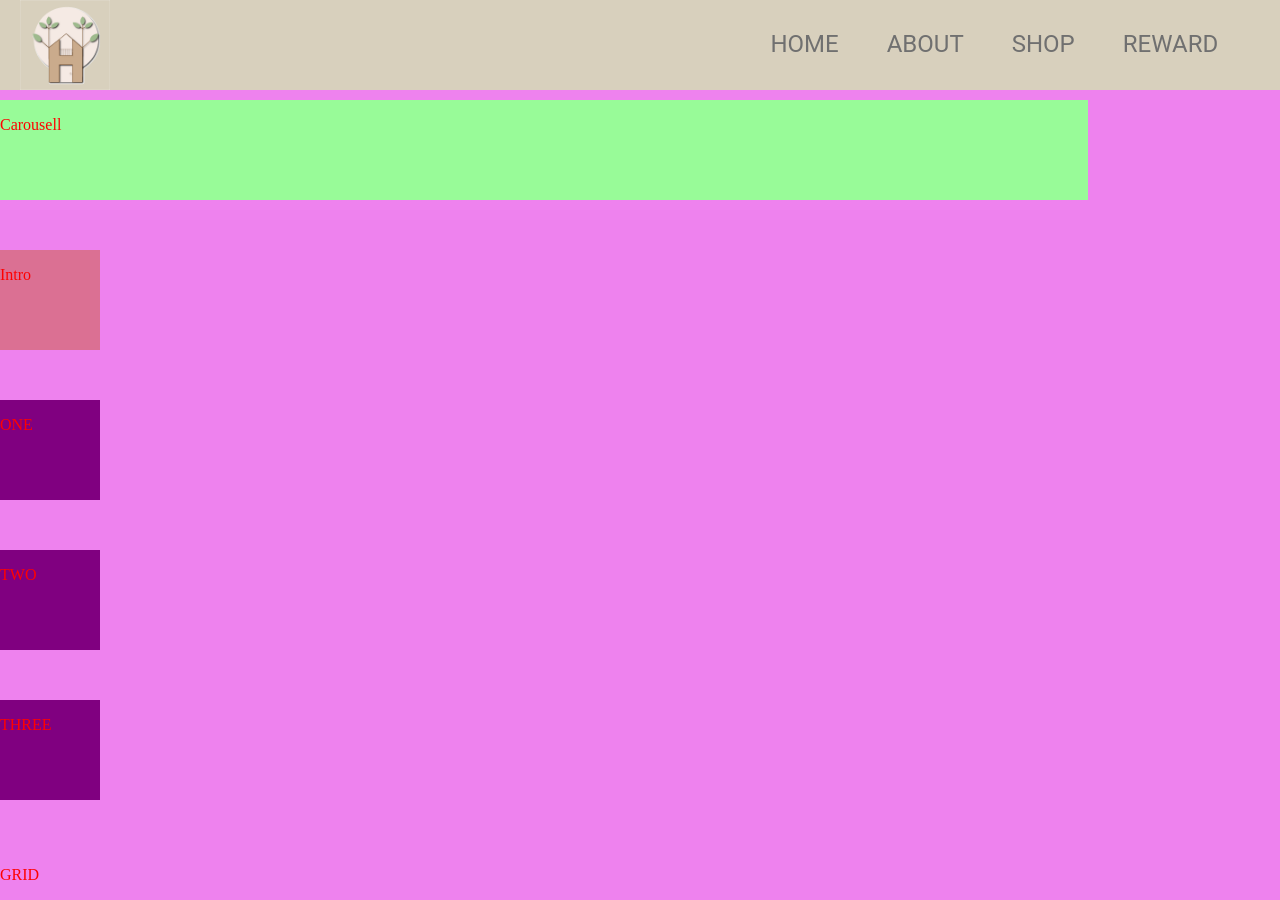
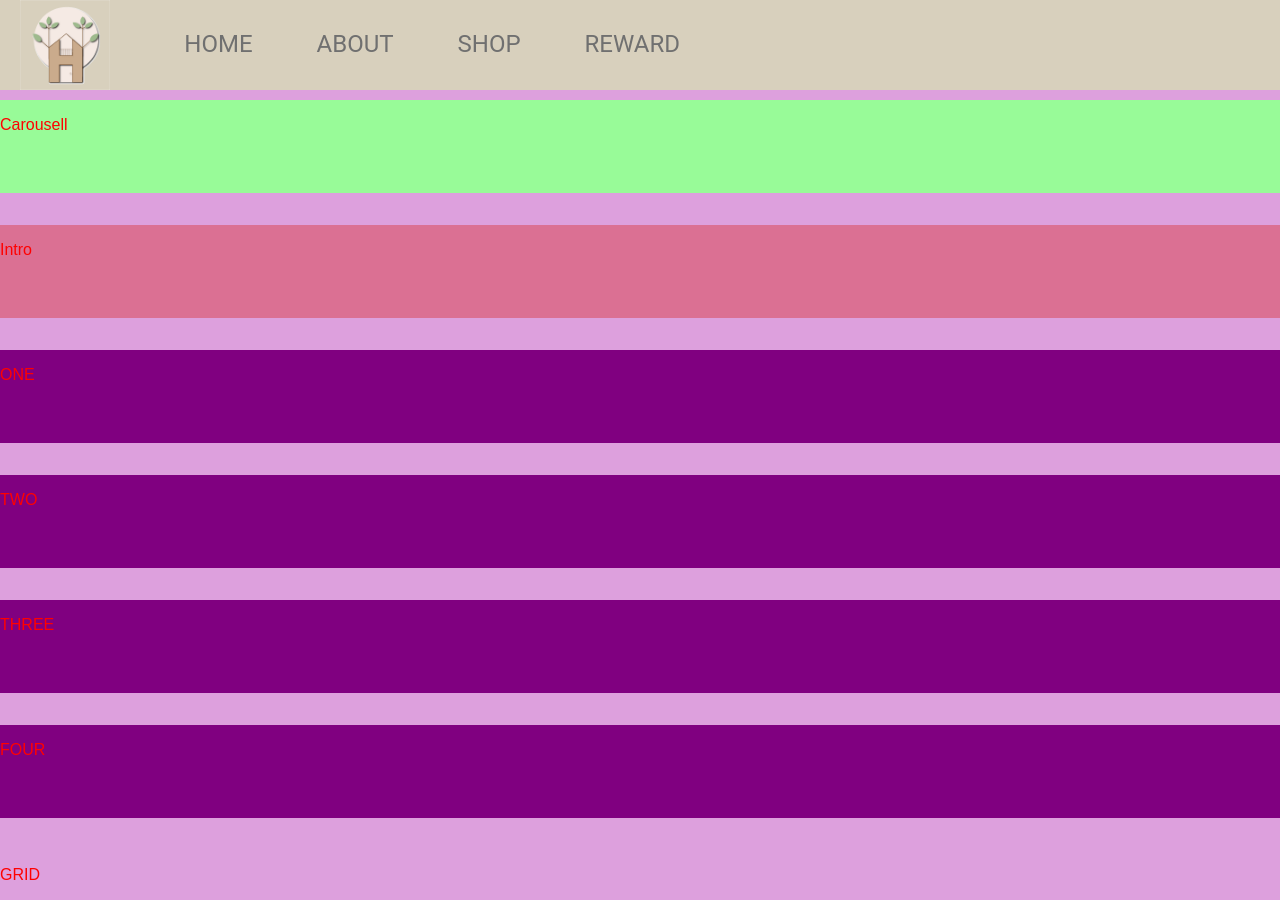
Before and after one commit to ThineZ/IP-PROJECT, a PHP site: page / in a window 1280 px wide. Run offline with PHP 8.4, Linux system fonts and the light colour scheme.

Commit message:
change nav layout, and grid layout

```diff
--- a/CSS/header.css
+++ b/CSS/header.css
@@ -519,7 +519,7 @@ nav a:hover {
 
   header {
     display: grid;
-    grid-template-columns: 1fr 1fr auto minmax(600px, 1fr) 0.2fr;
+    grid-template-columns: 1fr 1fr auto minmax(600px, 1fr);
   }
 
   .logo {
@@ -534,7 +534,7 @@ nav a:hover {
 
   nav {
     all: unset;
-    grid-column: 4/5;
+    grid-column: 2/4;
     display: flex;
     justify-content: flex-end;
     align-items: center;
@@ -547,7 +547,7 @@ nav a:hover {
   }
 
   nav li {
-    margin-left: 3em;
+    margin-left: 4em;
     margin-bottom: 0;
   }
 
@@ -590,57 +590,3 @@ nav a:hover {
     transform: scale(1, 1);
   }
 }
-
-/* Main Section */
-p {
-  color: red;
-}
-
-.grid-layout-one {
-  background-color: violet;
-  display: grid;
-  width: 100vw;
-  height: 100vh;
-  padding-top: 100px;
-  grid-template-columns: 1fr;
-  grid-template-rows: 1fr 1fr 1fr 1fr 1fr;
-  grid-template-areas:
-    "Carousell"
-    "Intro"
-    "One"
-    "Two"
-    "Three";
-}
-
-.carousell {
-  background-color: palegreen;
-  width: 85vw;
-  height: 100px;
-  grid-area: Carousell;
-}
-
-.intro {
-  background-color: palevioletred;
-  width: 100px;
-  height: 100px;
-  grid-area: Intro;
-}
-
-.layout-one {
-  background-color: purple;
-  width: 100px;
-  height: 100px;
-  grid-area: One;
-}
-.layout-two {
-  background-color: purple;
-  width: 100px;
-  height: 100px;
-  grid-area: Two;
-}
-.layout-three {
-  background-color: purple;
-  width: 100px;
-  height: 100px;
-  grid-area: Three;
-}
--- /dev/null
+++ b/CSS/index.css
@@ -0,0 +1,442 @@
+/*! normalize.css v8.0.1 | MIT License | github.com/necolas/normalize.css */
+
+/* Document
+   ========================================================================== */
+
+/**
+ * 1. Correct the line height in all browsers.
+ * 2. Prevent adjustments of font size after orientation changes in iOS.
+ */
+
+html {
+  line-height: 1.15; /* 1 */
+  -webkit-text-size-adjust: 100%; /* 2 */
+}
+
+/* Sections
+                             ========================================================================== */
+
+/**
+                           * Remove the margin in all browsers.
+                           */
+
+body {
+  margin: 0;
+}
+
+/**
+                           * Render the `main` element consistently in IE.
+                           */
+
+main {
+  display: block;
+}
+
+/**
+                           * Correct the font size and margin on `h1` elements within `section` and
+                           * `article` contexts in Chrome, Firefox, and Safari.
+                           */
+
+h1 {
+  font-size: 2em;
+  margin: 0.67em 0;
+}
+
+/* Grouping content
+                             ========================================================================== */
+
+/**
+                           * 1. Add the correct box sizing in Firefox.
+                           * 2. Show the overflow in Edge and IE.
+                           */
+
+hr {
+  box-sizing: content-box; /* 1 */
+  height: 0; /* 1 */
+  overflow: visible; /* 2 */
+}
+
+/**
+                           * 1. Correct the inheritance and scaling of font size in all browsers.
+                           * 2. Correct the odd `em` font sizing in all browsers.
+                           */
+
+pre {
+  font-family: monospace, monospace; /* 1 */
+  font-size: 1em; /* 2 */
+}
+
+/* Text-level semantics
+                             ========================================================================== */
+
+/**
+                           * Remove the gray background on active links in IE 10.
+                           */
+
+a {
+  background-color: transparent;
+}
+
+/**
+                           * 1. Remove the bottom border in Chrome 57-
+                           * 2. Add the correct text decoration in Chrome, Edge, IE, Opera, and Safari.
+                           */
+
+abbr[title] {
+  border-bottom: none; /* 1 */
+  text-decoration: underline; /* 2 */
+  text-decoration: underline dotted; /* 2 */
+}
+
+/**
+                           * Add the correct font weight in Chrome, Edge, and Safari.
+                           */
+
+b,
+strong {
+  font-weight: bolder;
+}
+
+/**
+                           * 1. Correct the inheritance and scaling of font size in all browsers.
+                           * 2. Correct the odd `em` font sizing in all browsers.
+                           */
+
+code,
+kbd,
+samp {
+  font-family: monospace, monospace; /* 1 */
+  font-size: 1em; /* 2 */
+}
+
+/**
+                           * Add the correct font size in all browsers.
+                           */
+
+small {
+  font-size: 80%;
+}
+
+/**
+                           * Prevent `sub` and `sup` elements from affecting the line height in
+                           * all browsers.
+                           */
+
+sub,
+sup {
+  font-size: 75%;
+  line-height: 0;
+  position: relative;
+  vertical-align: baseline;
+}
+
+sub {
+  bottom: -0.25em;
+}
+
+sup {
+  top: -0.5em;
+}
+
+/* Embedded content
+                             ========================================================================== */
+
+/**
+                           * Remove the border on images inside links in IE 10.
+                           */
+
+img {
+  border-style: none;
+}
+
+/* Forms
+                             ========================================================================== */
+
+/**
+                           * 1. Change the font styles in all browsers.
+                           * 2. Remove the margin in Firefox and Safari.
+                           */
+
+button,
+input,
+optgroup,
+select,
+textarea {
+  font-family: inherit; /* 1 */
+  font-size: 100%; /* 1 */
+  line-height: 1.15; /* 1 */
+  margin: 0; /* 2 */
+}
+
+/**
+                           * Show the overflow in IE.
+                           * 1. Show the overflow in Edge.
+                           */
+
+button,
+input {
+  /* 1 */
+  overflow: visible;
+}
+
+/**
+                           * Remove the inheritance of text transform in Edge, Firefox, and IE.
+                           * 1. Remove the inheritance of text transform in Firefox.
+                           */
+
+button,
+select {
+  /* 1 */
+  text-transform: none;
+}
+
+/**
+                           * Correct the inability to style clickable types in iOS and Safari.
+                           */
+
+button,
+[type="button"],
+[type="reset"],
+[type="submit"] {
+  -webkit-appearance: button;
+}
+
+/**
+                           * Remove the inner border and padding in Firefox.
+                           */
+
+button::-moz-focus-inner,
+[type="button"]::-moz-focus-inner,
+[type="reset"]::-moz-focus-inner,
+[type="submit"]::-moz-focus-inner {
+  border-style: none;
+  padding: 0;
+}
+
+/**
+                           * Restore the focus styles unset by the previous rule.
+                           */
+
+button:-moz-focusring,
+[type="button"]:-moz-focusring,
+[type="reset"]:-moz-focusring,
+[type="submit"]:-moz-focusring {
+  outline: 1px dotted ButtonText;
+}
+
+/**
+                           * Correct the padding in Firefox.
+                           */
+
+fieldset {
+  padding: 0.35em 0.75em 0.625em;
+}
+
+/**
+                           * 1. Correct the text wrapping in Edge and IE.
+                           * 2. Correct the color inheritance from `fieldset` elements in IE.
+                           * 3. Remove the padding so developers are not caught out when they zero out
+                           *    `fieldset` elements in all browsers.
+                           */
+
+legend {
+  box-sizing: border-box; /* 1 */
+  color: inherit; /* 2 */
+  display: table; /* 1 */
+  max-width: 100%; /* 1 */
+  padding: 0; /* 3 */
+  white-space: normal; /* 1 */
+}
+
+/**
+                           * Add the correct vertical alignment in Chrome, Firefox, and Opera.
+                           */
+
+progress {
+  vertical-align: baseline;
+}
+
+/**
+                           * Remove the default vertical scrollbar in IE 10+.
+                           */
+
+textarea {
+  overflow: auto;
+}
+
+/**
+                           * 1. Add the correct box sizing in IE 10.
+                           * 2. Remove the padding in IE 10.
+                           */
+
+[type="checkbox"],
+[type="radio"] {
+  box-sizing: border-box; /* 1 */
+  padding: 0; /* 2 */
+}
+
+/**
+                           * Correct the cursor style of increment and decrement buttons in Chrome.
+                           */
+
+[type="number"]::-webkit-inner-spin-button,
+[type="number"]::-webkit-outer-spin-button {
+  height: auto;
+}
+
+/**
+                           * 1. Correct the odd appearance in Chrome and Safari.
+                           * 2. Correct the outline style in Safari.
+                           */
+
+[type="search"] {
+  -webkit-appearance: textfield; /* 1 */
+  outline-offset: -2px; /* 2 */
+}
+
+/**
+                           * Remove the inner padding in Chrome and Safari on macOS.
+                           */
+
+[type="search"]::-webkit-search-decoration {
+  -webkit-appearance: none;
+}
+
+/**
+                           * 1. Correct the inability to style clickable types in iOS and Safari.
+                           * 2. Change font properties to `inherit` in Safari.
+                           */
+
+::-webkit-file-upload-button {
+  -webkit-appearance: button; /* 1 */
+  font: inherit; /* 2 */
+}
+
+/* Interactive
+                             ========================================================================== */
+
+/*
+                           * Add the correct display in Edge, IE 10+, and Firefox.
+                           */
+
+details {
+  display: block;
+}
+
+/*
+                           * Add the correct display in all browsers.
+                           */
+
+summary {
+  display: list-item;
+}
+
+/* Misc
+                             ========================================================================== */
+
+/**
+                           * Add the correct display in IE 10+.
+                           */
+
+template {
+  display: none;
+}
+
+/**
+                           * Add the correct display in IE 10.
+                           */
+
+[hidden] {
+  display: none;
+}
+/* ------------------------------------------------------------------------------------------------------------------------ */
+/* ------------------------------------------------------------------------------------------------------------------------ */
+/* ------------------------------------------------------------------------------------------------------------------------ */
+/* ------------------------------------------------------------------------------------------------------------------------ */
+/* ------------------------------------------------------------------------------------------------------------------------ */
+/* ------------------------------------------------------------------------------------------------------------------------ */
+/* ------------------------------------------------------------------------------------------------------------------------ */
+/* ------------------------------------------------------------------------------------------------------------------------ */
+/* ------------------------------------------------------------------------------------------------------------------------ */
+/* ------------------------------------------------------------------------------------------------------------------------ */
+/* ------------------------------------------------------------------------------------------------------------------------ */
+/* ------------------------------------------------------------------------------------------------------------------------ */
+/* ------------------------------------------------------------------------------------------------------------------------ */
+/* ------------------------------------------------------------------------------------------------------------------------ */
+/* ------------------------------------------------------------------------------------------------------------------------ */
+/* ------------------------------------------------------------------------------------------------------------------------ */
+/* ------------------------------------------------------------------------------------------------------------------------ */
+/* ------------------------------------------------------------------------------------------------------------------------ */
+/* ------------------------------------------------------------------------------------------------------------------------ */
+/* ------------------------------------------------------------------------------------------------------------------------ */
+/* ------------------------------------------------------------------------------------------------------------------------ */
+/* ------------------------------------------------------------------------------------------------------------------------ */
+/* ------------------------------------------------------------------------------------------------------------------------ */
+/* ------------------------------------------------------------------------------------------------------------------------ */
+/* ------------------------------------------------------------------------------------------------------------------------ */
+/* ------------------------------------------------------------------------------------------------------------------------ */
+/* ------------------------------------------------------------------------------------------------------------------------ */
+/* ------------------------------------------------------------------------------------------------------------------------ */
+/* ------------------------------------------------------------------------------------------------------------------------ */
+/* ------------------------------------------------------------------------------------------------------------------------ */
+/* ------------------------------------------------------------------------------------------------------------------------ */
+/* ------------------------------------------------------------------------------------------------------------------------ */
+/* ------------------------------------------------------------------------------------------------------------------------ */
+/* ------------------------------------------------------------------------------------------------------------------------ */
+/* ------------------------------------------------------------------------------------------------------------------------ */
+/* ------------------------------------------------------------------------------------------------------------------------ */
+/* ------------------------------------------------------------------------------------------------------------------------ */
+
+/* Main Section */
+
+@import url("https://fonts.googleapis.com/css2?family=Karla:ital,wght@1,300&display=swap");
+
+p {
+  color: red;
+  font-family: "Karla", sans-serif;
+}
+
+.grid-layout {
+  background-color: plum;
+  display: grid;
+  height: 100vh;
+  padding-top: 50px;
+  grid-template-columns: 1fr;
+  grid-template-rows: 1fr 1fr 1fr 1fr 1fr 1fr;
+  gap: 2rem;
+  grid-template-areas:
+    "Carousell"
+    "Intro"
+    "One"
+    "Two"
+    "Three"
+    "Four";
+}
+
+.carousell {
+  background-color: palegreen;
+  grid-area: Carousell;
+}
+
+.intro {
+  background-color: palevioletred;
+  grid-area: Intro;
+  font-family: "Karla", sans-serif;
+}
+
+.layout-one {
+  background-color: purple;
+  grid-area: One;
+}
+.layout-two {
+  background-color: purple;
+  grid-area: Two;
+}
+.layout-three {
+  background-color: purple;
+  grid-area: Three;
+}
+.layout-four {
+  background-color: purple;
+  grid-area: Four;
+}
--- a/header.php
+++ b/header.php
@@ -23,24 +23,5 @@
             <span></span>
         </label>
     </header>
-
-    <div class="grid-layout-one">
-        <p>GRID</p>
-        <div class="carousell">
-            <p>Carousell</p>
-        </div>
-        <div class="intro">
-            <p>Intro</p>
-        </div>
-        <div class="layout-one">
-            <p>ONE</p>
-        </div>
-        <div class="layout-two">
-            <p>TWO</p>
-        </div>
-        <div class="layout-three">
-            <p>THREE</p>
-        </div>
-    </div>
 </body>
 </html>
--- a/index.php
+++ b/index.php
@@ -3,10 +3,31 @@
     <head>
         <meta charset="utf-8">
         <meta name="viewport" content="width=device-width, initial-scale=1">
+        <link rel='stylesheet' type="text/css" href='CSS/index.css'>
     </head>
     <body>
         <div class="grid-layout">
-
+            <div class="grid-layout">
+            <p>GRID</p>
+                <div class="carousell">
+                    <p>Carousell</p>
+                </div>
+                <div class="intro">
+                    <p>Intro</p>
+                </div>
+                <div class="layout-one">
+                    <p>ONE</p>
+                </div>
+                <div class="layout-two">
+                    <p>TWO</p>
+                </div>
+                <div class="layout-three">
+                    <p>THREE</p>
+                </div>
+                <div class="layout-four">
+                    <p>FOUR</p>
+                </div>
+            </div>
         </div>
     </body>
 </html>
```
Also changed, not shown: img/gray.png (added), img/green.png (added), img/pink.png (added), img/white.png (added).
